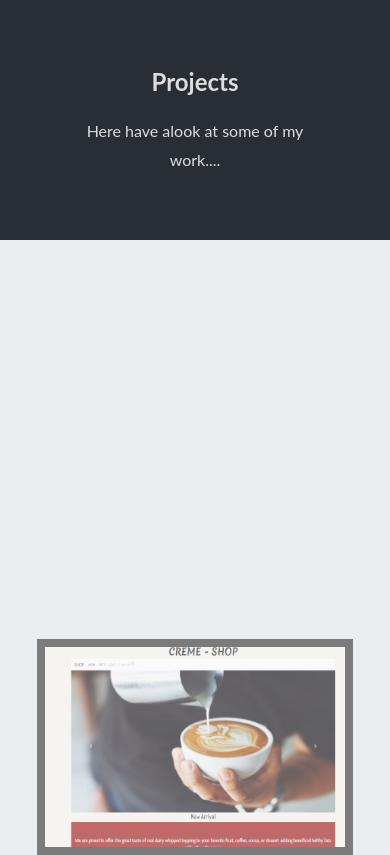
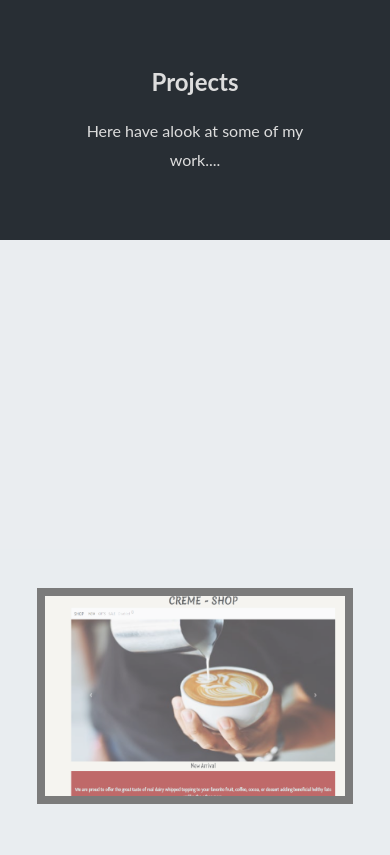
Before and after one commit to Samanayaz/parrallaxPortfolio, a plain HTML site: page index.html in a window 390 px wide. Shown: the part 2500-3355 px from the top of the page. Drawn offline with Linux system fonts and the light colour scheme.

Commit message:
update media

```diff
--- a/style.css
+++ b/style.css
@@ -194,7 +194,8 @@ html {
     max-width: 100%;
   }
   .pimg3 {
-    height: 270%;
+    height: 220%;
+    padding-bottom: 20em;
   }
   .certification {
     display: flex;
```
